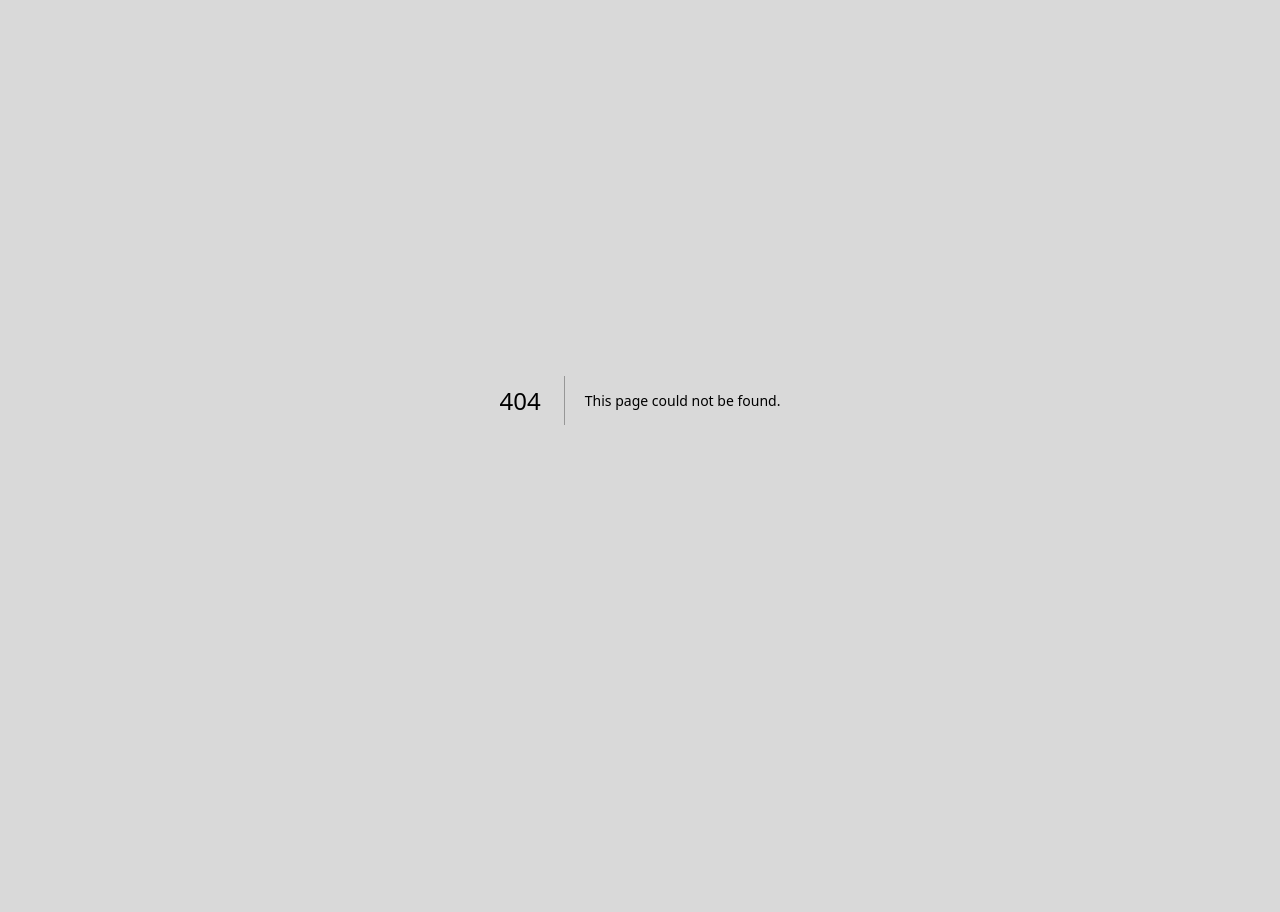
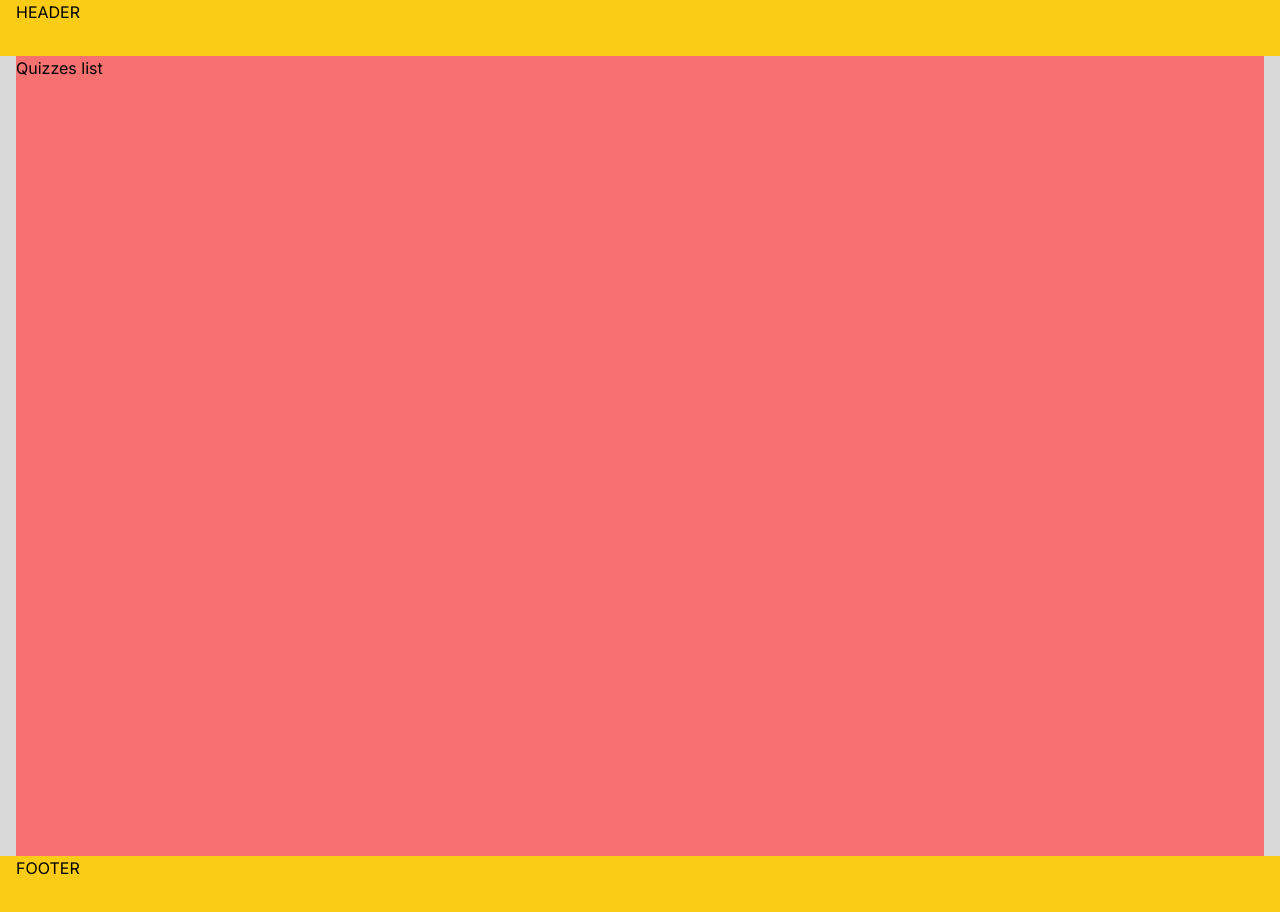
Before and after one commit to Chubina7/techxplore_hackathon, a Next.js app: page /quizzes in a window 1280 px wide. Before the commit this address had no page. Before the commit the page ends 800 px from the top, so only its background shows below. Built offline with nearby package versions, Linux system fonts and the light colour scheme.

Commit message:
finished layout shape and routes

```diff
--- a/src/app/(dashboard)/layout.tsx
+++ b/src/app/(dashboard)/layout.tsx
@@ -1,3 +1,6 @@
+import Footer from "@/components/footer/Footer";
+import Header from "@/components/header/Header";
+
 type Props = Readonly<{
   children: React.ReactNode;
 }>;
@@ -5,9 +8,13 @@ type Props = Readonly<{
 export default function RootLayout({ children }: Props) {
   return (
     <>
-      <header>HEADER</header>
-      <main className="w-full min-h-screen">{children}</main>
-      <footer>FOOTER</footer>
+      <Header />
+      <div className="w-full h-full px-4">
+        <main className="bg-red-400 w-full max-w-screen-xl min-h-screen xl:mx-auto mt-14">
+          {children}
+        </main>
+      </div>
+      <Footer />
     </>
   );
 }
--- a/src/app/(dashboard)/player/page.tsx
+++ b/src/app/(dashboard)/player/page.tsx
@@ -1,3 +1,3 @@
-export default function page() {
-  return <div>page</div>;
+export default function PlayerPage() {
+  return <div>PlayerPage</div>;
 }
--- /dev/null
+++ b/src/app/(dashboard)/quizzes/page.tsx
@@ -0,0 +1,3 @@
+export default function page() {
+  return <div>Quizzes list</div>;
+}
--- a/src/app/globals.css
+++ b/src/app/globals.css
@@ -1,3 +1,12 @@
 @tailwind base;
 @tailwind components;
 @tailwind utilities;
+
+::-webkit-scrollbar {
+  display: none;
+}
+
+.scroll-hidden {
+  scrollbar-width: none;
+  -ms-overflow-style: none;
+}
--- a/src/app/layout.tsx
+++ b/src/app/layout.tsx
@@ -15,8 +15,10 @@ type Props = Readonly<{
 
 export default function RootLayout({ children }: Props) {
   return (
-    <html lang="en">
-      <body className={`${inter.className} bg-customWhite text-black w-full`}>
+    <html lang="en" className="scroll-hidden">
+      <body
+        className={`${inter.className} relative bg-customWhite text-black w-full h-full`}
+      >
         {children}
       </body>
     </html>
--- /dev/null
+++ b/src/components/footer/Footer.tsx
@@ -0,0 +1,5 @@
+export default function Footer() {
+  return (
+    <footer className="bg-yellow-400 | w-full min-h-14 px-4">FOOTER</footer>
+  );
+}
--- /dev/null
+++ b/src/components/header/Header.tsx
@@ -0,0 +1,7 @@
+export default function Header() {
+  return (
+    <header className="bg-yellow-400 | fixed top-0 left-0 | w-full h-14 px-4">
+      HEADER
+    </header>
+  );
+}
```
